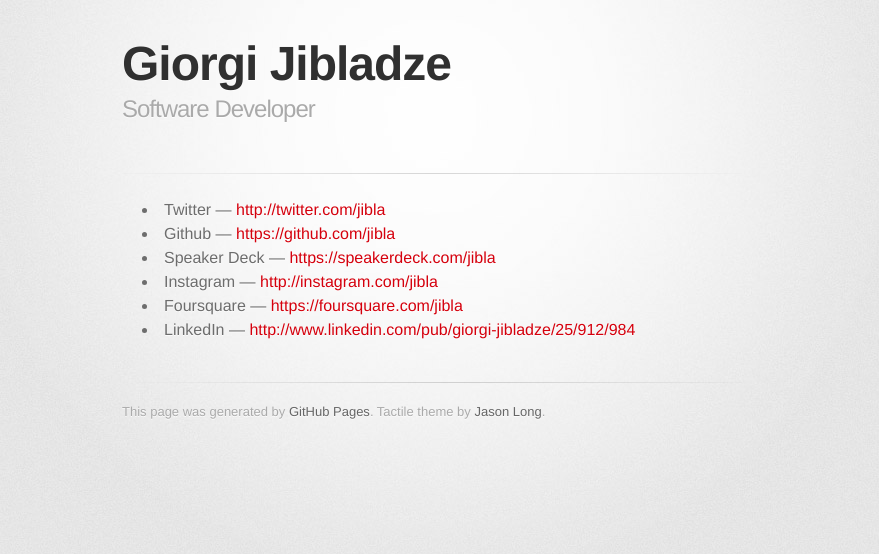
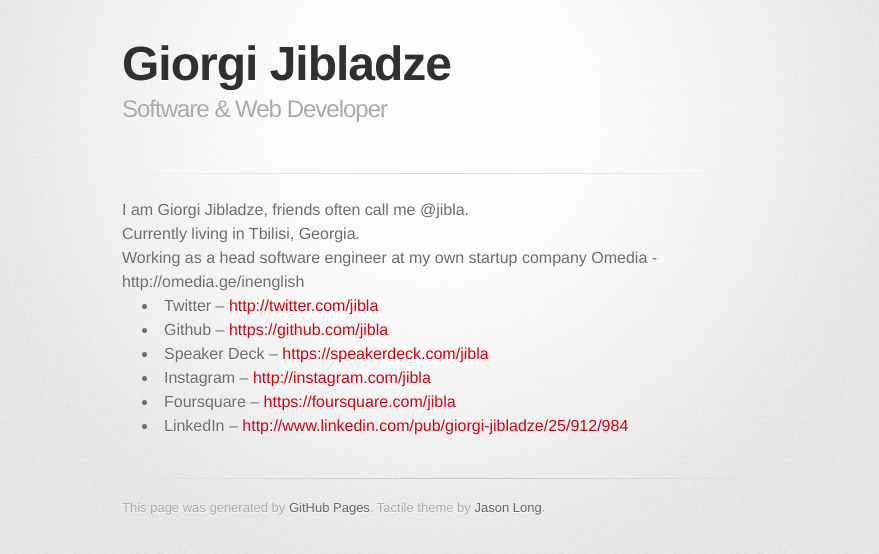
Before and after one commit to jibla/jibla.github.io, a plain HTML site: page index.html in a window 1280 px wide. Shown: the whole page, without its empty margins (208-1087 px from the left). Drawn offline with Linux system fonts and the light colour scheme; a web font is replaced by a local one.

Commit message:
Update index.html

```diff
--- a/index.html
+++ b/index.html
@@ -19,19 +19,25 @@
 
         <header>
           <h1>Giorgi Jibladze</h1>
-          <h2>Software Developer</h2>
+          <h2>Software & Web Developer</h2>
         </header>
 
         <hr>
 
+        <section>
+          I am Giorgi Jibladze, friends often call me @jibla.<br />
+          Currently living in Tbilisi, Georgia.<br />
+          Working as a head software engineer at my own startup company Omedia - http://omedia.ge/inenglish<br />
+        </section>
+
         <section id="main_content">
           <ul>
-            <li>Twitter&nbsp;&mdash;&nbsp;<a href="http://twitter.com/jibla">http://twitter.com/jibla</a></li>
-            <li>Github&nbsp;&mdash;&nbsp;<a href="https://github.com/jibla">https://github.com/jibla</a></li>
-            <li>Speaker Deck&nbsp;&mdash;&nbsp;<a href="https://speakerdeck.com/jibla">https://speakerdeck.com/jibla</a></li>
-            <li>Instagram&nbsp;&mdash;&nbsp;<a href="http://instagram.com/jibla">http://instagram.com/jibla</a></li>
-            <li>Foursquare&nbsp;&mdash;&nbsp;<a href="https://foursquare.com/jibla">https://foursquare.com/jibla</a></li>
-            <li>LinkedIn&nbsp;&mdash;&nbsp;<a href="http://www.linkedin.com/pub/giorgi-jibladze/25/912/984">http://www.linkedin.com/pub/giorgi-jibladze/25/912/984</a></li>
+            <li>Twitter&nbsp;&ndash;&nbsp;<a href="http://twitter.com/jibla">http://twitter.com/jibla</a></li>
+            <li>Github&nbsp;&ndash;&nbsp;<a href="https://github.com/jibla">https://github.com/jibla</a></li>
+            <li>Speaker Deck&nbsp;&ndash;&nbsp;<a href="https://speakerdeck.com/jibla">https://speakerdeck.com/jibla</a></li>
+            <li>Instagram&nbsp;&ndash;&nbsp;<a href="http://instagram.com/jibla">http://instagram.com/jibla</a></li>
+            <li>Foursquare&nbsp;&ndash;&nbsp;<a href="https://foursquare.com/jibla">https://foursquare.com/jibla</a></li>
+            <li>LinkedIn&nbsp;&ndash;&nbsp;<a href="http://www.linkedin.com/pub/giorgi-jibladze/25/912/984">http://www.linkedin.com/pub/giorgi-jibladze/25/912/984</a></li>
           </ul>
         </section>
 
```
